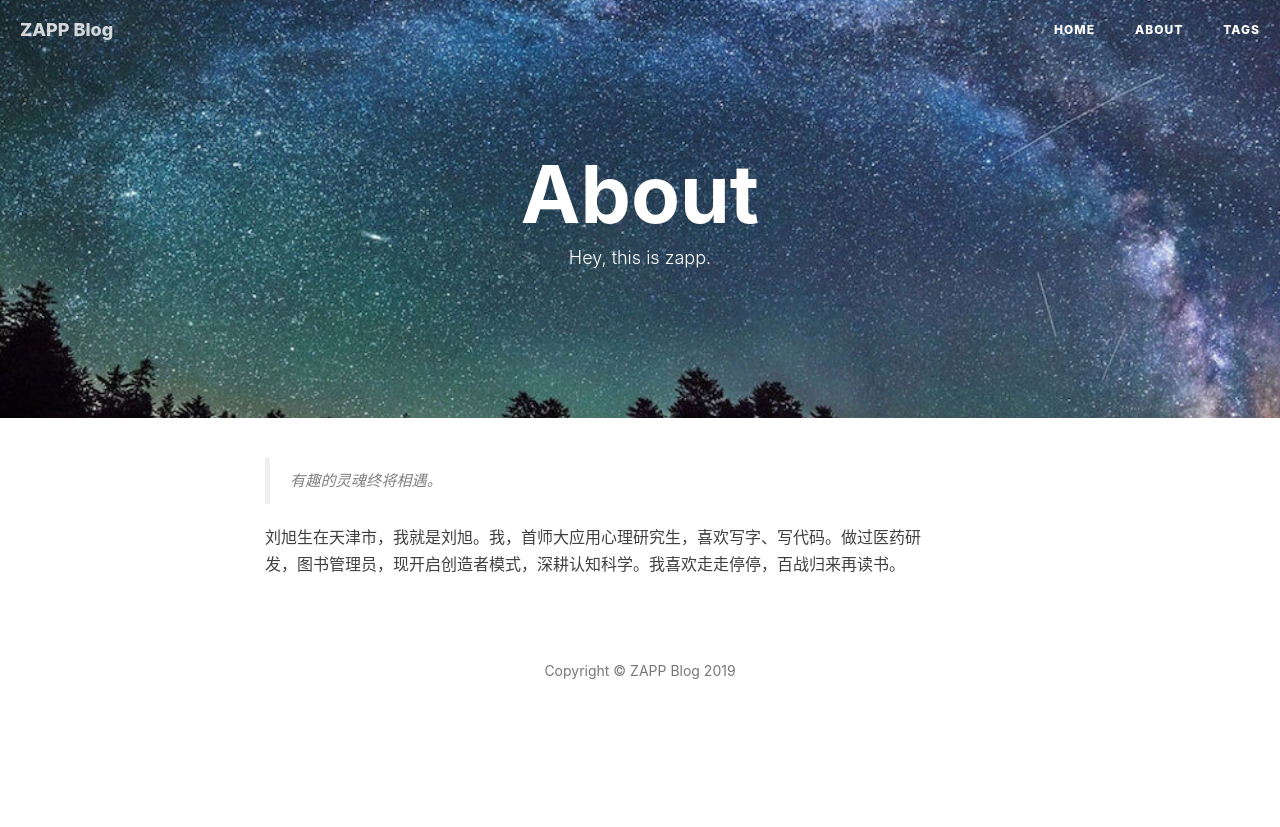
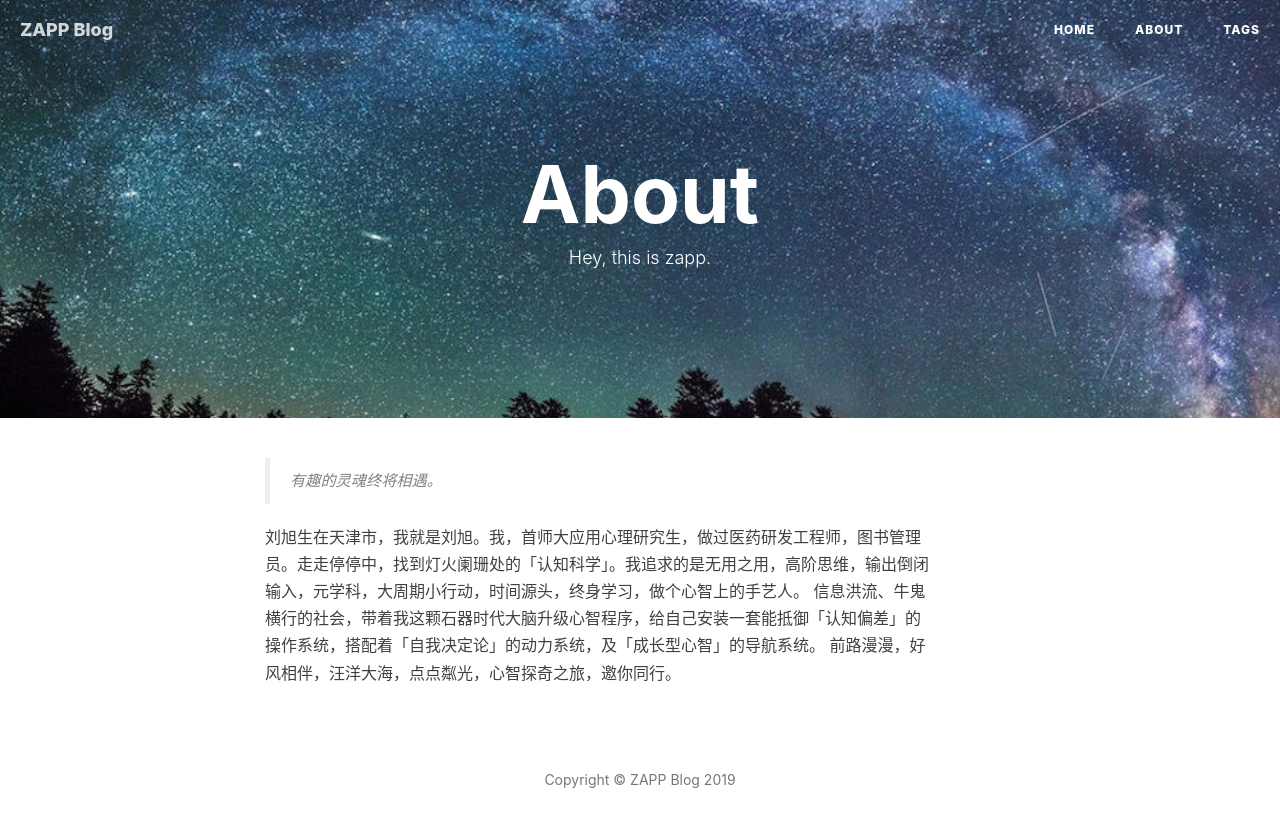
Before and after one commit to zapp926/blog, a Jekyll site: the page built from about.html, in a window 1280 px wide. Shown: the top 827 px of the page. Built offline with Jekyll 4.4.1, drawn with Linux system fonts in a browser that asks for light colours; nearby versions of some CDN libraries; comment, search, counter and statistics services are not loaded.

Commit message:
change more detail about some wrong

```diff
--- a/about.html
+++ b/about.html
@@ -10,6 +10,10 @@ header-img: "img/about-bg.jpg"
     <blockquote>
         有趣的灵魂终将相遇。
     </blockquote>
-    刘旭生在天津市，我就是刘旭。我，首师大应用心理研究生，喜欢写字、写代码。做过医药研发，图书管理员，现开启创造者模式，深耕认知科学。我喜欢走走停停，百战归来再读书。
+    刘旭生在天津市，我就是刘旭。我，首师大应用心理研究生，做过医药研发工程师，图书管理员。走走停停中，找到灯火阑珊处的「认知科学」。我追求的是无用之用，高阶思维，输出倒闭输入，元学科，大周期小行动，时间源头，终身学习，做个心智上的手艺人。
+
+	信息洪流、牛鬼横行的社会，带着我这颗石器时代大脑升级心智程序，给自己安装一套能抵御「认知偏差」的操作系统，搭配着「自我决定论」的动力系统，及「成长型心智」的导航系统。
+
+	前路漫漫，好风相伴，汪洋大海，点点粼光，心智探奇之旅，邀你同行。
 
 </div>
```
Also changed, not shown: _posts/2019-06-19-Consumer.md (+1 -1 lines), _posts/2019-10-07-universe.md (+1 -1 lines).
